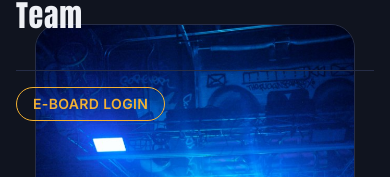
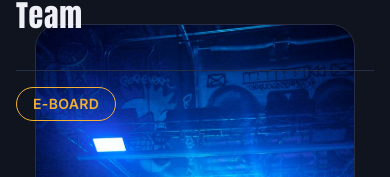
Before and after one commit to johnnybeatss/themusiccreative, a Next.js app: page / in a window 390 px wide. Both pictures are taken after a click on the button "Toggle menu". Shown: the part 375-552 px from the top of the page. Built offline with nearby package versions, Linux system fonts and the light colour scheme.

Commit message:
Fix E-Board nav link: point to /eboard instead of /eboard/login so logged-in members land in the dashboard, not the sign-in form

```diff
--- a/src/components/Nav.tsx
+++ b/src/components/Nav.tsx
@@ -68,7 +68,7 @@ export default function Nav() {
             ))}
           </ul>
           <Link
-            href="/eboard/login"
+            href="/eboard"
             className="rounded-full border border-gold px-3 py-1 text-xs font-semibold uppercase tracking-wide text-gold transition-colors hover:bg-gold hover:text-navy-950"
           >
             E-Board
@@ -117,10 +117,10 @@ export default function Nav() {
                 className="mt-4 border-t border-navy-800 pt-4"
               >
                 <Link
-                  href="/eboard/login"
+                  href="/eboard"
                   className="inline-block rounded-full border border-gold px-4 py-1.5 text-sm font-semibold uppercase tracking-wide text-gold"
                 >
-                  E-Board Login
+                  E-Board
                 </Link>
               </motion.li>
             </ul>
```
